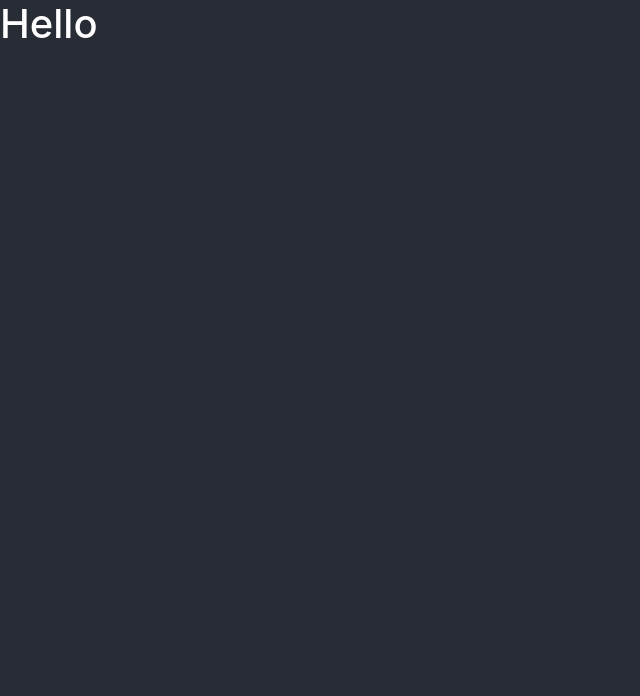
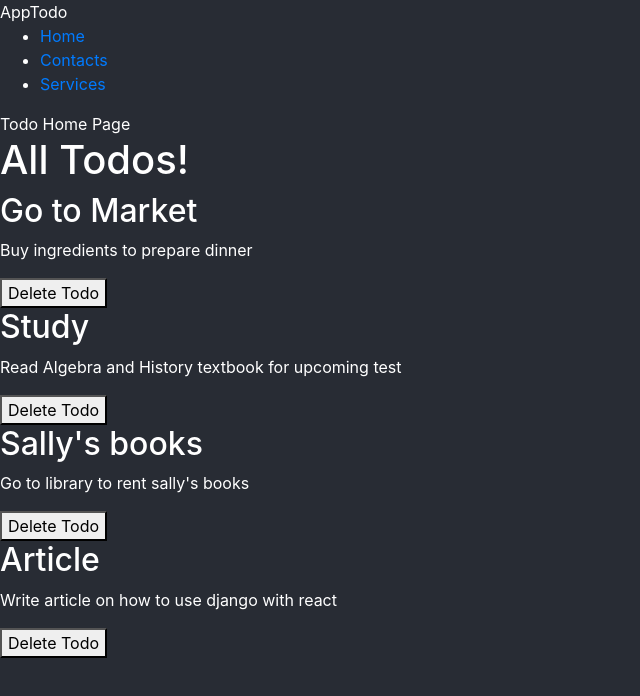
Before and after one commit to Najah-Ahmed/fontend_todo_django_restframwork, a React (Create React App) app: page / in a window 1280 px wide. Shown: the top 696 px of the page, without its empty margins (0-640 px from the left). Built offline with nearby package versions, Linux system fonts and the light colour scheme.

Commit message:
adding todo component

```diff
--- a/src/App.js
+++ b/src/App.js
@@ -1,34 +1,11 @@
-const todoItems = [
-  {
-    id: 1,
-    title: "Go to Market",
-    description: "Buy ingredients to prepare dinner",
-    completed: true
-  },
-  {
-    id: 2,
-    title: "Study",
-    description: "Read Algebra and History textbook for upcoming test",
-    completed: false
-  },
-  {
-    id: 3,
-    title: "Sally's books",
-    description: "Go to library to rent sally's books",
-    completed: true
-  },
-  {
-    id: 4,
-    title: "Article",
-    description: "Write article on how to use django with react",
-    completed: false
-  }
-];
+import Navbar from './components/Navbar'
+import Todo from './components/Todo'
 
 function App() {
   return (
     <div >
-      <h1>Hello</h1>
+      <Navbar/>
+      <Todo/>
     </div>
   );
 }
--- /dev/null
+++ b/src/components/Navbar.js
@@ -0,0 +1,16 @@
+
+const Navbar=()=>{
+  return (
+    <div className="nav">
+      <nav>
+        <div className="logo">AppTodo</div>
+        <ul>
+          <li><a href="#!">Home</a></li>
+          <li><a href="#!">Contacts</a></li>
+          <li><a href="#!">Services</a></li>
+        </ul>
+      </nav>
+    </div>
+  );
+}
+export default Navbar
--- /dev/null
+++ b/src/components/Todo.js
@@ -0,0 +1,51 @@
+import {useState,useEffect} from 'react'
+import TodoList from './TodoList'
+
+const Todo=()=>{
+  const [todos,setTodos]=useState([
+    {
+    id: 1,
+    title: "Go to Market",
+    description: "Buy ingredients to prepare dinner",
+    completed: true
+  },
+  {
+    id: 2,
+    title: "Study",
+    description: "Read Algebra and History textbook for upcoming test",
+    completed: false
+  },
+  {
+    id: 3,
+    title: "Sally's books",
+    description: "Go to library to rent sally's books",
+    completed: true
+  },
+  {
+    id: 4,
+    title: "Article",
+    description: "Write article on how to use django with react",
+    completed: false
+  }]);
+  const handleDelete= (id)=>{
+const newTodos=todos.filter((todo) => todo.id!== id )
+setTodos(newTodos)
+  }
+  // depence array will run when depence is call inside [] if there no depence remove []
+
+useEffect(()=>{
+  console.log('use effect running')
+  console.log(todos)
+})
+  return(
+<div className="showcase">
+  Todo Home Page
+
+  <TodoList todos={todos} title="All Todos!" handleDelete={handleDelete}/>
+  {/*  reuse components */}
+  {/* <TodoList todos={todos.filter((todo)=> todo.completed===true)} title="Complete Todos"/>
+  <TodoList todos={todos.filter((todo)=> todo.completed===false)} title="Un Complete Todos"/> */}
+</div>
+  )
+}
+export default Todo
--- /dev/null
+++ b/src/components/TodoList.js
@@ -0,0 +1,19 @@
+const TodoList=({todos,title,handleDelete})=>{
+
+  return(
+    <div className="todo__list">
+      <h1>{title}</h1>
+        {todos.map((todo)=>(
+    <div className="todo" key={todo.id}>
+      <h2 className="todo-title">
+        {todo.title}
+      </h2>
+      <p>{todo.description}</p>
+      <h6>{todo.completed}</h6>
+      <button className="delete" onClick={()=>handleDelete(todo.id)}>Delete Todo</button>
+    </div>
+  ))}
+    </div>
+  )
+}
+export default TodoList
--- a/src/index.css
+++ b/src/index.css
@@ -7,24 +7,3 @@ body {
     background-color: #282c34;
     color: #ffffff;
 }
-
-.todo-title {
-    cursor: pointer;
-}
-
-.completed-todo {
-    text-decoration: line-through;
-}
-
-.tab-list>span {
-    padding: 5px 8px;
-    border: 1px solid #282c34;
-    border-radius: 10px;
-    margin-right: 5px;
-    cursor: pointer;
-}
-
-.tab-list>span.active {
-    background-color: #282c34;
-    color: #ffffff;
-}
```
Also changed, not shown: 1 other file (tests, documents, lock files or other folders).
